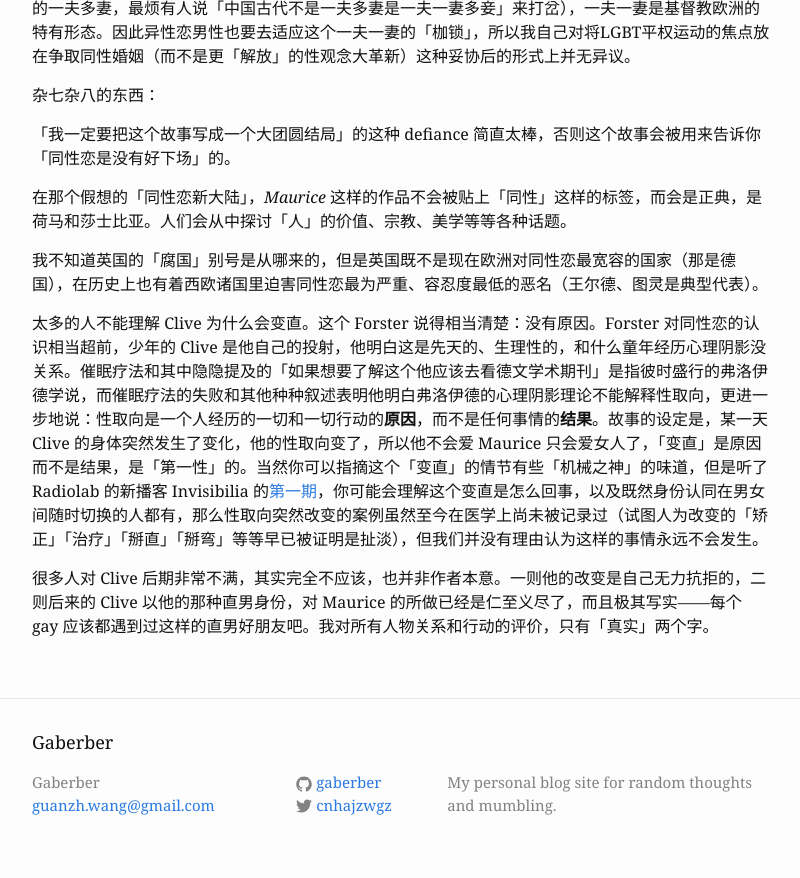
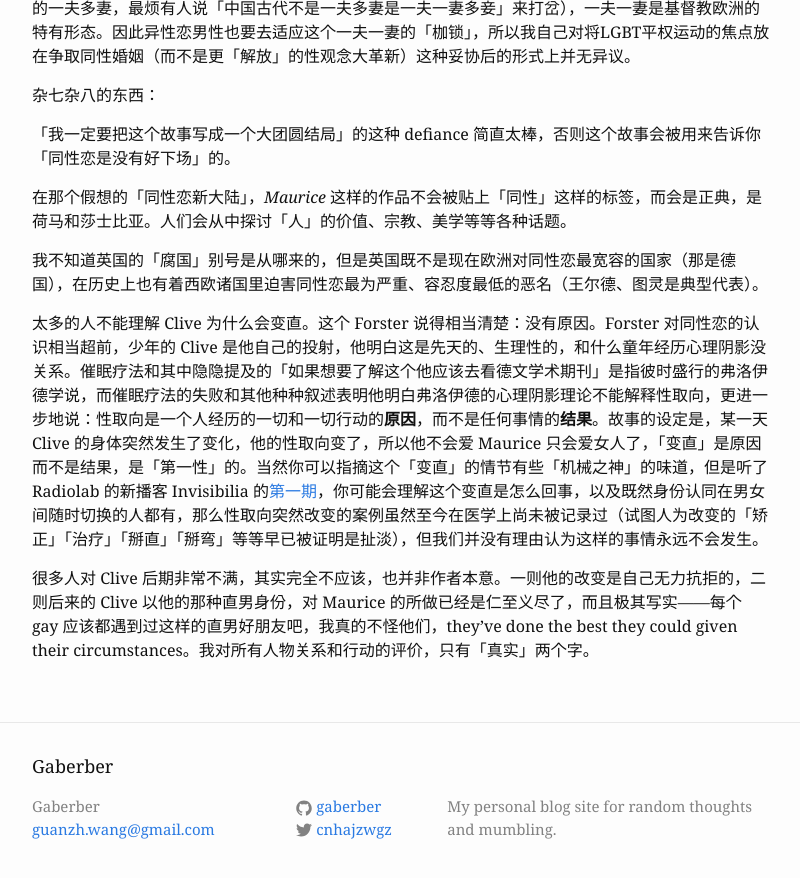
Before and after one commit to gaberber/gaberber.github.io, a Jekyll site: the page built from _posts/2015-02-16-maurice-review.md, in a window 1280 px wide and 900 px high, scrolled down 2076 px. Shown: the top 878 px of the window, without its empty margins (238-1038 px from the left). Built offline with Jekyll 4.4.1, drawn with Linux system fonts in a browser that asks for light colours.

Commit message:
edited new post

```diff
--- a/_posts/2015-02-16-maurice-review.md
+++ b/_posts/2015-02-16-maurice-review.md
@@ -32,4 +32,4 @@ And then came *Maurice*.
 
 太多的人不能理解 Clive 为什么会变直。这个 Forster 说得相当清楚：没有原因。Forster 对同性恋的认识相当超前，少年的 Clive 是他自己的投射，他明白这是先天的、生理性的，和什么童年经历心理阴影没关系。催眠疗法和其中隐隐提及的「如果想要了解这个他应该去看德文学术期刊」是指彼时盛行的弗洛伊德学说，而催眠疗法的失败和其他种种叙述表明他明白弗洛伊德的心理阴影理论不能解释性取向，更进一步地说：性取向是一个人经历的一切和一切行动的**原因**，而不是任何事情的**结果**。故事的设定是，某一天 Clive 的身体突然发生了变化，他的性取向变了，所以他不会爱 Maurice 只会爱女人了，「变直」是原因而不是结果，是「第一性」的。当然你可以指摘这个「变直」的情节有些「机械之神」的味道，但是听了 Radiolab 的新播客 Invisibilia 的[第一期](http://www.npr.org/programs/invisibilia/371720661/invisibilia-preview?showDate=2014-12-12)，你可能会理解这个变直是怎么回事，以及既然身份认同在男女间随时切换的人都有，那么性取向突然改变的案例虽然至今在医学上尚未被记录过（试图人为改变的「矫正」「治疗」「掰直」「掰弯」等等早已被证明是扯淡），但我们并没有理由认为这样的事情永远不会发生。
 
-很多人对 Clive 后期非常不满，其实完全不应该，也并非作者本意。一则他的改变是自己无力抗拒的，二则后来的 Clive 以他的那种直男身份，对 Maurice 的所做已经是仁至义尽了，而且极其写实——每个 gay 应该都遇到过这样的直男好朋友吧。我对所有人物关系和行动的评价，只有「真实」两个字。
+很多人对 Clive 后期非常不满，其实完全不应该，也并非作者本意。一则他的改变是自己无力抗拒的，二则后来的 Clive 以他的那种直男身份，对 Maurice 的所做已经是仁至义尽了，而且极其写实——每个 gay 应该都遇到过这样的直男好朋友吧，我真的不怪他们，they've done the best they could given their circumstances。我对所有人物关系和行动的评价，只有「真实」两个字。
```
